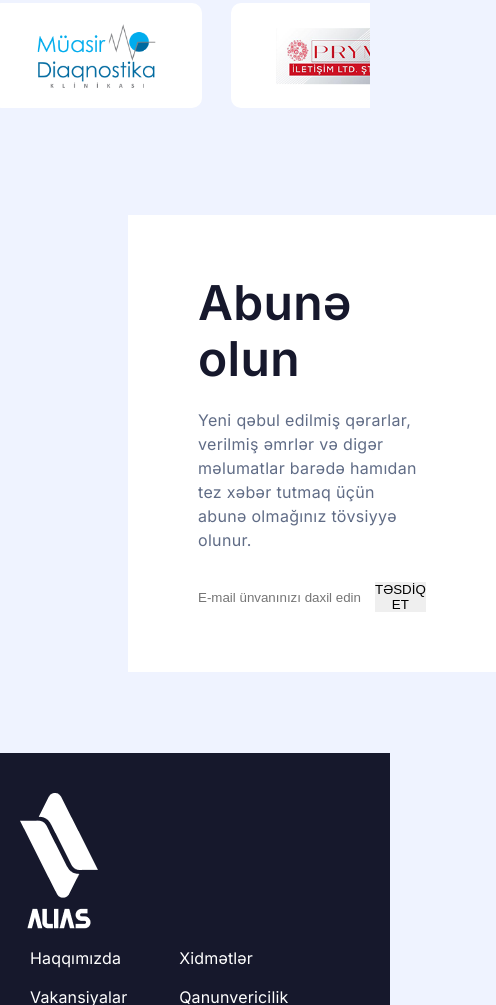
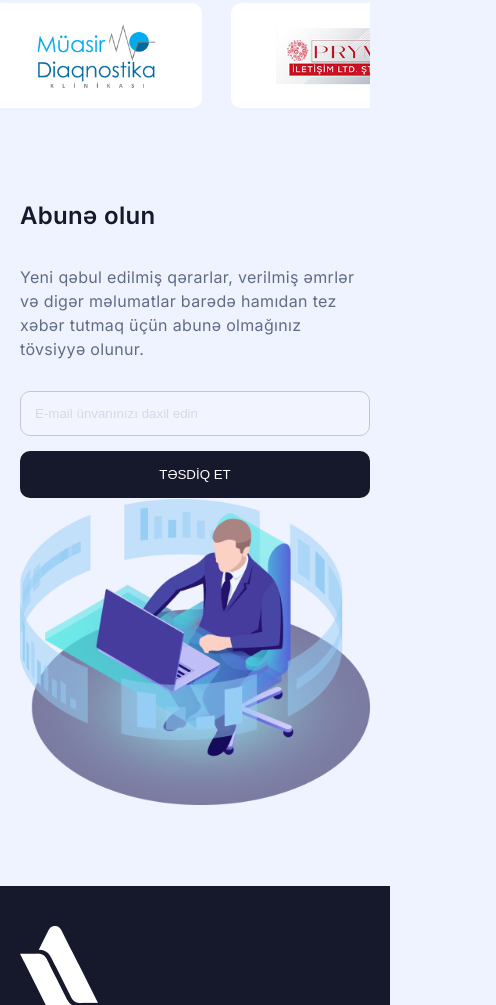
Before and after one commit to kamoasko/Alias, a plain HTML site: page index.html in a window 390 px wide. Shown: the part 3018-4023 px from the top of the page, 496 px wide, since content can reach past the window. Drawn offline with nearby package versions, Linux system fonts and the light colour scheme.

Commit message:
follow section continue

```diff
--- a/assets/css/home.css
+++ b/assets/css/home.css
@@ -274,20 +274,51 @@
   column-gap: 10.8rem;
 }
 
+.follow__image {
+  height: 39rem;
+  flex: 3;
+}
+
+.follow__image img {
+  object-fit: contain;
+}
+
 .follow__content {
   background-color: var(--color-white);
+  max-width: 66.6rem;
   padding: 6rem 7rem;
+  flex: 4;
 }
 
 .follow__content p {
   margin-top: 2.1rem;
+  max-width: 44.7rem;
 }
 
 .follow__content-submit {
   margin-top: 3rem;
+  max-width: 50.8rem;
+  width: 100%;
+  height: 4.8rem;
 }
 
-.submit__btn @media (max-width: 1206px) {
+.submit__input {
+  width: 35.8rem;
+  height: 100%;
+  border: 0.1rem solid var(--color-main);
+  opacity: 0.2;
+  padding: 1.4rem;
+}
+
+.submit__btn {
+  background-color: var(--color-main);
+  color: var(--color-white);
+  justify-content: center;
+  width: 15rem;
+  height: 4.8rem;
+}
+
+@media (max-width: 1206px) {
   .background__text {
     top: 55%;
   }
@@ -303,6 +334,11 @@
   .services__content-detail {
     padding: 8rem 2rem;
   }
+
+  .follow {
+    margin-top: 8rem;
+    column-gap: 5.5rem;
+  }
 }
 
 @media (max-width: 992px) {
@@ -312,6 +348,17 @@
 
   .background__text p:last-child {
     font-size: 5.8rem;
+  }
+
+  .follow {
+    flex-direction: column;
+    row-gap: 6rem;
+  }
+
+  .follow__content {
+    order: -1;
+    padding: 0;
+    background-color: transparent;
   }
 }
 
@@ -391,13 +438,31 @@
     margin-top: 2rem;
   }
 
-  .customers h2 {
+  .customers h2,
+  .follow__content h2 {
     font-size: 2.4rem;
   }
 
   .customers__slide-image {
     width: 21.1rem;
     height: 10.5rem;
+  }
+
+  .follow__content-submit {
+    margin-top: 3rem;
+    flex-direction: column;
+    row-gap: 1.5rem;
+  }
+
+  .submit__input {
+    width: 100%;
+    border-radius: 1rem;
+  }
+
+  .submit__btn {
+    width: 100%;
+    padding: 1.6rem 0;
+    border-radius: 1rem;
   }
 }
 
--- a/index.html
+++ b/index.html
@@ -392,9 +392,9 @@
             type="email"
             placeholder="E-mail ünvanınızı daxil edin"
             name=""
-            class=""
+            class="submit__input"
           />
-          <button type="submit" class="submit__btn">TƏSDİQ ET</button>
+          <button type="submit" class="submit__btn flex">TƏSDİQ ET</button>
         </div>
       </div>
     </section>
```
